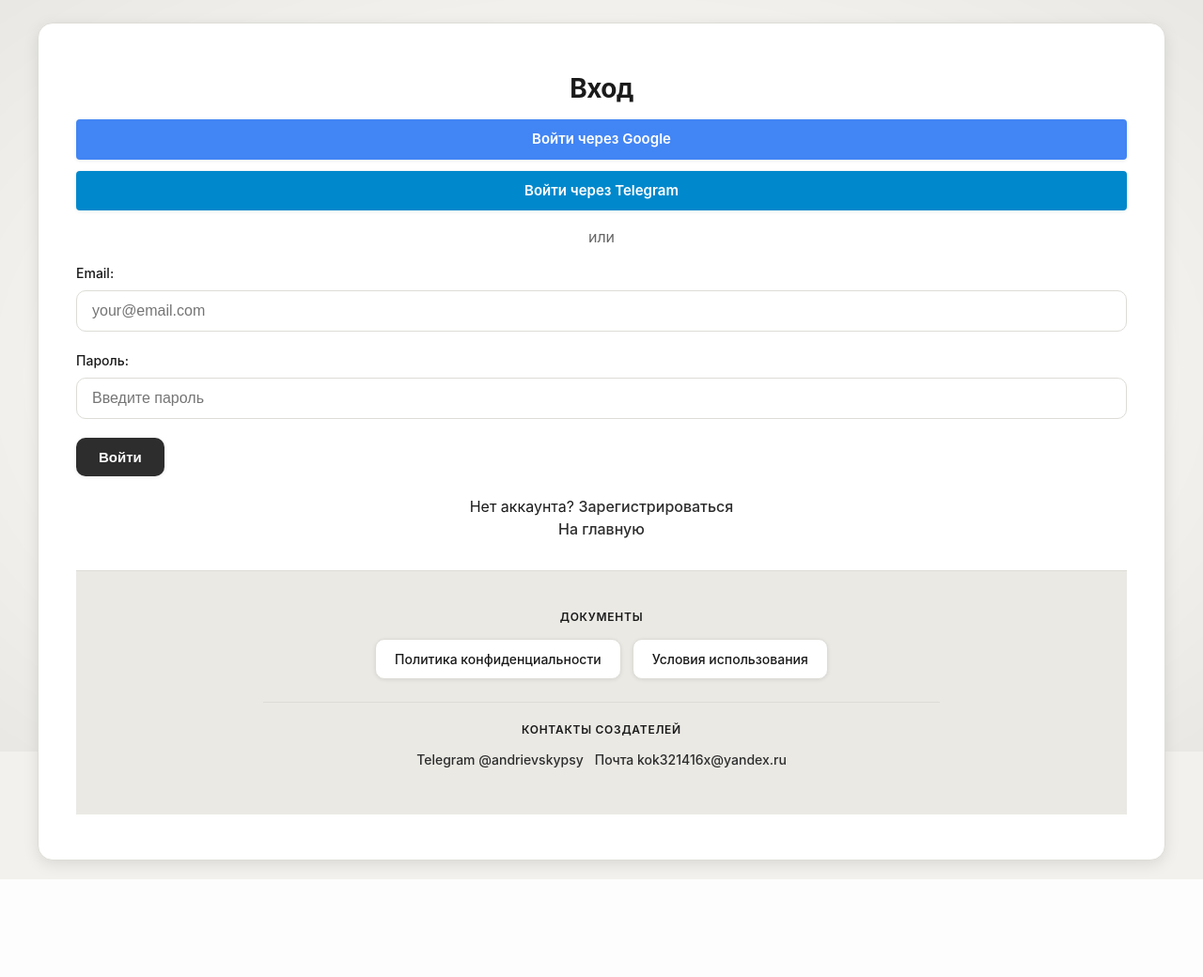
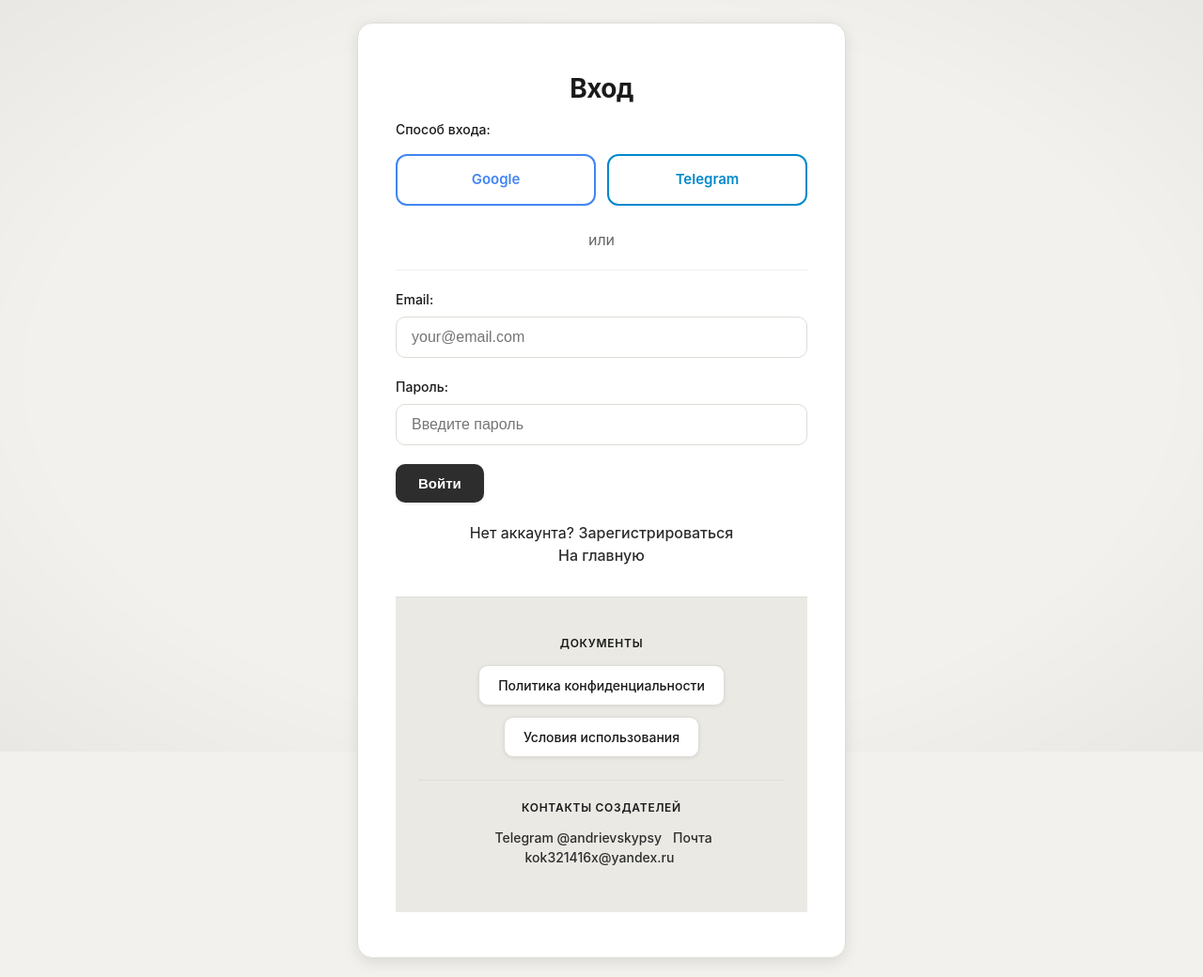
Before and after one commit to Kok321416/Apoinment_sistem_with_Anatoli, a Django app: page /login/ in a window 1280 px wide. Shown: the whole page at 94% size. Before the commit the page ends 936 px from the top, so only its background shows below. Run offline with Django 4.2, Linux system fonts and the light colour scheme; some libraries are stand-ins or nearby versions.

Commit message:
fix: login page style like register; history links to specialist booking; Google connect callback exempt in middleware; demo video doc
Co-authored-by: Cursor <cursoragent@cursor.com>

```diff
--- a/appoinment_sistem/consultant_menu/middleware.py
+++ b/appoinment_sistem/consultant_menu/middleware.py
@@ -11,6 +11,8 @@ from django.utils.deprecation import MiddlewareMixin
 REQUIRE_PASSWORD_SET_EXEMPT_PREFIXES = (
     "/accounts/password/set",   # страница установки пароля и POST на неё
     "/accounts/logout/",
+    "/accounts/google/",        # OAuth callback — должен завершиться, иначе Google не подключится к профилю
+    "/accounts/telegram/",      # OAuth callback Telegram
     "/admin/",
     "/static/",
     "/media/",
--- a/appoinment_sistem/consultant_menu/templates/consultant_menu/login.html
+++ b/appoinment_sistem/consultant_menu/templates/consultant_menu/login.html
@@ -6,9 +6,22 @@
     <title>Вход</title>
     {% load static %}
     <link rel="stylesheet" href="{% static 'consultant_menu/css/style.css' %}?v=2">
+    <style>
+        .auth-methods { display: grid; grid-template-columns: 1fr 1fr; gap: 12px; margin: 16px 0 24px; }
+        .auth-method { display: flex; align-items: center; justify-content: center; padding: 14px 16px; border: 2px solid #e0e0e0; border-radius: 12px; cursor: pointer; transition: all 0.2s; background: #fff; text-decoration: none; color: inherit; font-weight: 600; font-size: 15px; box-sizing: border-box; min-height: 52px; }
+        .auth-method:hover { border-color: var(--card-border); background: var(--bg-subtle); }
+        .auth-method.google-btn { border-color: #4285f4; color: #4285f4; }
+        .auth-method.google-btn:hover { background: #e8f0fe; border-color: #4285f4; color: #1a73e8; }
+        .auth-method.telegram-btn { border-color: #0088cc; color: #0088cc; }
+        .auth-method.telegram-btn:hover { background: #e3f2fd; border-color: #0088cc; color: #006699; }
+        .auth-method.email-btn { border-color: var(--card-border); }
+        .auth-method.email-btn:hover { border-color: var(--accent); background: var(--hover-bg); }
+        .login-email-block { margin-top: 20px; padding-top: 20px; border-top: 1px solid #eee; }
+        .form-divider { text-align: center; margin: 1rem 0; color: #666; }
+    </style>
 </head>
 <body>
-    <div class="container">
+    <div class="container" style="max-width: 520px;">
         <h1>Вход</h1>
 
         {% if error %}
@@ -16,9 +29,18 @@
         {% endif %}
 
         {% load socialaccount %}
-        <a href="{% provider_login_url 'google' next=request.GET.next|default:'/' %}" class="btn btn-google" style="display: block; width: 100%; margin-bottom: 0.75rem; background: #4285f4; color: #fff; text-align: center; padding: 10px; text-decoration: none; border-radius: 4px; box-sizing: border-box;">Войти через Google</a>
+        <div class="form-group">
+            <label>Способ входа:</label>
+            <div class="auth-methods">
+                <a href="{% provider_login_url 'google' next=request.GET.next|default:'/' %}" class="auth-method google-btn">Google</a>
                 {% if telegram_bot_username %}
-        <a id="btnTelegramApp" href="https://t.me/{{ telegram_bot_username }}?start=login" class="btn btn-telegram" style="display: block; width: 100%; margin-bottom: 0.5rem; background: #0088cc; color: #fff; text-align: center; padding: 10px; text-decoration: none; border-radius: 4px; box-sizing: border-box;" data-tg="tg://resolve?domain={{ telegram_bot_username }}&start=login">Войти через Telegram (открыть в приложении)</a>
+                <a id="btnTelegramApp" href="https://t.me/{{ telegram_bot_username }}?start=login" class="auth-method telegram-btn" data-tg="tg://resolve?domain={{ telegram_bot_username }}&start=login">Telegram</a>
+                {% else %}
+                <a href="{% provider_login_url 'telegram' next=request.GET.next|default:'/' %}" class="auth-method telegram-btn">Telegram</a>
+                {% endif %}
+            </div>
+        </div>
+        {% if telegram_bot_username %}
         <script>
         (function() {
             var btn = document.getElementById('btnTelegramApp');
@@ -27,26 +49,24 @@
             }
         })();
         </script>
-        <a href="{% provider_login_url 'telegram' next=request.GET.next|default:'/' %}" style="display: block; width: 100%; margin-bottom: 1rem; font-size: 0.9rem; text-align: center; color: #666;">или войти через Telegram в браузере</a>
-        {% else %}
-        <a href="{% provider_login_url 'telegram' next=request.GET.next|default:'/' %}" class="btn btn-telegram" style="display: block; width: 100%; margin-bottom: 1rem; background: #0088cc; color: #fff; text-align: center; padding: 10px; text-decoration: none; border-radius: 4px; box-sizing: border-box;">Войти через Telegram</a>
         {% endif %}
-        <p class="form-divider" style="text-align: center; margin: 1rem 0; color: #666;">или</p>
+
+        <p class="form-divider">или</p>
+
+        <div class="login-email-block">
             <form method="POST" action="{% url 'login' %}">
                 {% csrf_token %}
-
                 <div class="form-group">
                     <label for="email">Email:</label>
                     <input type="email" id="email" name="email" required placeholder="your@email.com">
                 </div>
-
                 <div class="form-group">
                     <label for="password">Пароль:</label>
                     <input type="password" id="password" name="password" required placeholder="Введите пароль">
                 </div>
-
                 <button type="submit" class="btn">Войти</button>
             </form>
+        </div>
 
         <div class="links">
             <p>Нет аккаунта? <a href="{% url 'register' %}">Зарегистрироваться</a></p>
--- a/appoinment_sistem/consultant_menu/views.py
+++ b/appoinment_sistem/consultant_menu/views.py
@@ -847,6 +847,7 @@ def api_telegram_client_bookings(request):
             'time': time_str,
             'service_name': b.service.name if b.service_id else 'Консультация',
             'consultant_name': consultant_name,
+            'calendar_id': b.calendar_id,
             'status': b.status,
             'is_upcoming': b.booking_date >= now,
         })
```
Also changed, not shown: LOGS_AND_COMMANDS.md (+24 -1 lines), telegram_bot/bot.py (+14 -2 lines). Lines whose indentation alone changed are shown as unchanged.
